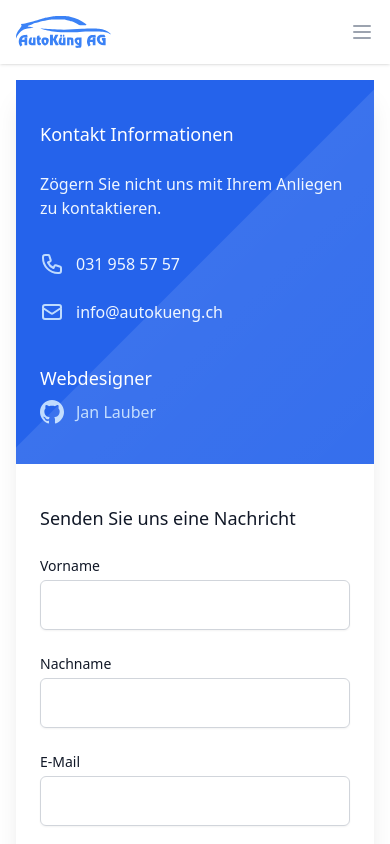
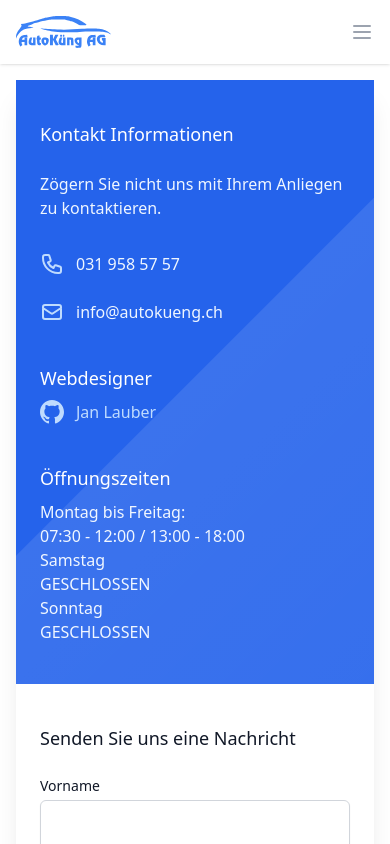
Before and after one commit to janlauber/autokueng-frontend, a Next.js app: page /kontakt in a window 390 px wide. Built offline with nearby package versions, Linux system fonts and the light colour scheme.

Commit message:
redesign news and some other stuff
Signed-off-by: Jan Lauber <jan.lauber@protonmail.ch>

```diff
--- a/components/kontakt/ContactForm.js
+++ b/components/kontakt/ContactForm.js
@@ -244,6 +244,30 @@ export default function ContactForm() {
                                     <a className="text-blue-200 hover:text-blue-100" href="https://github.com/janlauber"><span className="ml-3">Jan Lauber</span></a>
                                 </dd>
                             </dl>
+
+                            <h3 className="text-lg font-medium text-white mt-10">&Ouml;ffnungszeiten</h3>
+
+                            <dl className="mt-2 space-y-6">
+                                <dd className="flex text-base text-blue-50">
+                                    <div className="">
+                                        <p className="font-thin">
+                                            <span className="font-normal">Montag bis Freitag:</span>
+                                            <br />
+                                            07:30 - 12:00 / 13:00 - 18:00
+                                        </p>
+                                        <p className="font-thin">
+                                            <span className="font-normal">Samstag</span>
+                                            <br />
+                                            GESCHLOSSEN
+                                        </p>
+                                        <p className="font-thin">
+                                            <span className="font-normal">Sonntag</span>
+                                            <br />
+                                            GESCHLOSSEN
+                                        </p>
+                                    </div>
+                                </dd>
+                            </dl>
                         </div>
 
                         {/* Contact form */}
--- a/components/landingpage/About.js
+++ b/components/landingpage/About.js
@@ -2,7 +2,7 @@ import { PhoneIcon, MailIcon, LocationMarkerIcon } from '@heroicons/react/solid'
 const About = () => {
     return (
         <div className="bg-white">
-            <div className="max-w-7xl mx-auto py-16 px-4 sm:py-24 sm:px-6 lg:px-8">
+            <div className="max-w-7xl mx-auto py-6 px-4 sm:px-6 lg:px-8">
                 <div className="text-center">
                     <h2 className="text-base font-semibold text-blue-600 tracking-wide uppercase">
                         Das Wichtigste
--- a/components/landingpage/HeroCard.js
+++ b/components/landingpage/HeroCard.js
@@ -57,7 +57,7 @@ function HeroCard({ data }) {
                             style={{
                               display: show ? "block" : "none"
                             }}
-                            className="absolute z-10 left-1/2 transform -translate-x-1/2 mt-3 px-2 w-screen max-w-xs sm:px-0"
+                            className="absolute z-50 left-1/2 transform -translate-x-1/2 mt-3 px-2 w-screen max-w-xs sm:px-0"
                           >
                             <div className="rounded-lg shadow-lg ring-1 ring-black ring-opacity-5 overflow-hidden">
                               <div className="relative grid gap-6 bg-white px-5 py-6 sm:gap-6 sm:p-8">
--- a/components/landingpage/News.js
+++ b/components/landingpage/News.js
@@ -168,15 +168,11 @@ function News() {
       className={
         loadingError != '' ?
           "hidden" :
-          "py-3 pt-10 max-w-xl sm:mx-auto block"
+          "py-10 sm:mx-auto block"
       }>
-      <h1 className="text-center text-4xl font-extrabold tracking-tight sm:text-5xl lg:text-5xl">
-        NEWS
-      </h1>
 
-      <div className="px-4 py-10 bg-white shadow-lg sm:rounded-3xl sm:p-14 sm:pb-10">
-        <div className="max-w-md mx-auto">
-
+      <div className="max-w-lg mx-auto grid gap-5">
+        <div className="flex w-10/12 m-auto flex-col rounded-lg shadow-lg overflow-hidden sm:hover:scale-105 hover:active:scale-105 transition-all ease-in-out duration-150 bg-white">
           {loading ?
             <div className=''>
               <Skeleton className='h-20 w-full' count={1} />
@@ -188,7 +184,23 @@ function News() {
                 display: showForm ? "none" : "block"
               }}
             >
-              <div>
+              <div className="flex-shrink-0">
+                <img className=" h-full w-full object-cover" src={image} alt="" />
+              </div>
+              <div className="flex-1 sm:bg-white  p-6 flex flex-col justify-between">
+                <div className="flex-1">
+                  <p className="text-sm font-medium text-blue-500">
+                    <p className="">
+                      NEWS
+                    </p>
+                  </p>
+                  <p className="block mt-2">
+                    <p className="text-xl font-semibold text-gray-900">{title}</p>
+                    <p className="mt-3 text-base text-gray-500">{content}</p>
+                  </p>
+                </div>
+              </div>
+              {/* <div>
                 <img src={image} className="" />
               </div>
               <div className="divide-y divide-gray-200">
@@ -198,13 +210,14 @@ function News() {
                   </h1>
                   <p className="whitespace-pre-line">{content}</p>
                 </div>
-              </div>
+              </div> */}
             </div>
           }
 
           <div style={{
             display: showForm ? "block" : "none"
           }}
+            className="p-6"
           >
             <form onSubmit={handleSubmit} id="news-form">
               <div className="text-center mb-6">
@@ -291,7 +304,7 @@ function News() {
             </form>
           </div>
           <div
-            className="mb-6"
+            className="mb-6 mr-6"
             style={{
               display: showEdit & !showForm ? "block" : "none"
             }}
--- a/components/landingpage/Services.js
+++ b/components/landingpage/Services.js
@@ -54,7 +54,7 @@ const services = [
 
 const Services = () => {
     return (
-        <div className="bg-gray-100 pt-10">
+        <div className="bg-gray-50 pt-10">
             <h2 className="text-3xl text-center font-extrabold text-gray-900 sm:text-4xl">
                 UNSERE SERVICES
             </h2>
--- a/components/landingpage/Stats.js
+++ b/components/landingpage/Stats.js
@@ -32,7 +32,7 @@ const Stats = () => {
             </div>
             <div className="mt-10 pb-12 bg-white sm:pb-16">
                 <div className="relative">
-                <div className="absolute inset-0 h-1/2 bg-gray-100" />
+                <div className="absolute inset-0 h-1/2 bg-gray-50" />
                     <div className="relative max-w-7xl mx-auto px-4 sm:px-6 lg:px-8">
                         <div className="max-w-4xl mx-auto">
                         <dl className="rounded-lg bg-white shadow-lg sm:grid sm:grid-cols-3">
--- a/components/services/ServiceCard.js
+++ b/components/services/ServiceCard.js
@@ -177,7 +177,7 @@ export default function ServiceCard({ service }) {
     return (
         <div id={uniqueCardID} className='flex p-3 my-4 items-center justify-center'>
             <div
-                className="w-80 h-auto rounded-2xl border shadow-sm py-12 px-8 hover:-translate-y-1 hover:shadow-2xl delay-75 duration-100"
+                className="w-80 select-none h-auto rounded-2xl shadow-lg py-12 px-8 sm:hover:scale-105 sm:hover:shadow-2xl hover:active:scale-105 hover:active:shadow-2xl duration-150 ease-in-out"
 
             >
                 <div
--- a/next.config.js
+++ b/next.config.js
@@ -2,14 +2,14 @@
  * @type {import('next').NextConfig}
  */
 const nextConfig = {
-  reactStrictMode: true,
-  assetPrefix: './',
-  images: {
-    domains: [
-      "api.autokueng.ch",
-      "data.autokueng.ch"
-    ],
-  },
+  // reactStrictMode: true,
+  // assetPrefix: './',
+  // images: {
+  //   domains: [
+  //     "api.autokueng.ch",
+  //     "data.autokueng.ch"
+  //   ],
+  // },
 }
 
 module.exports = nextConfig
```
